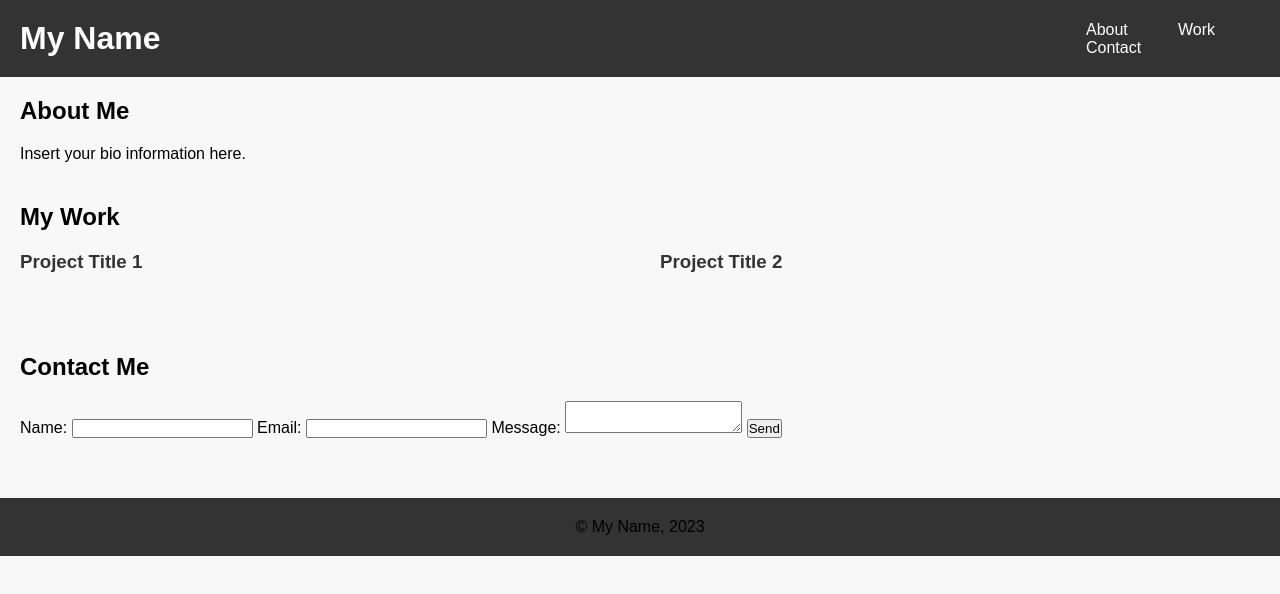
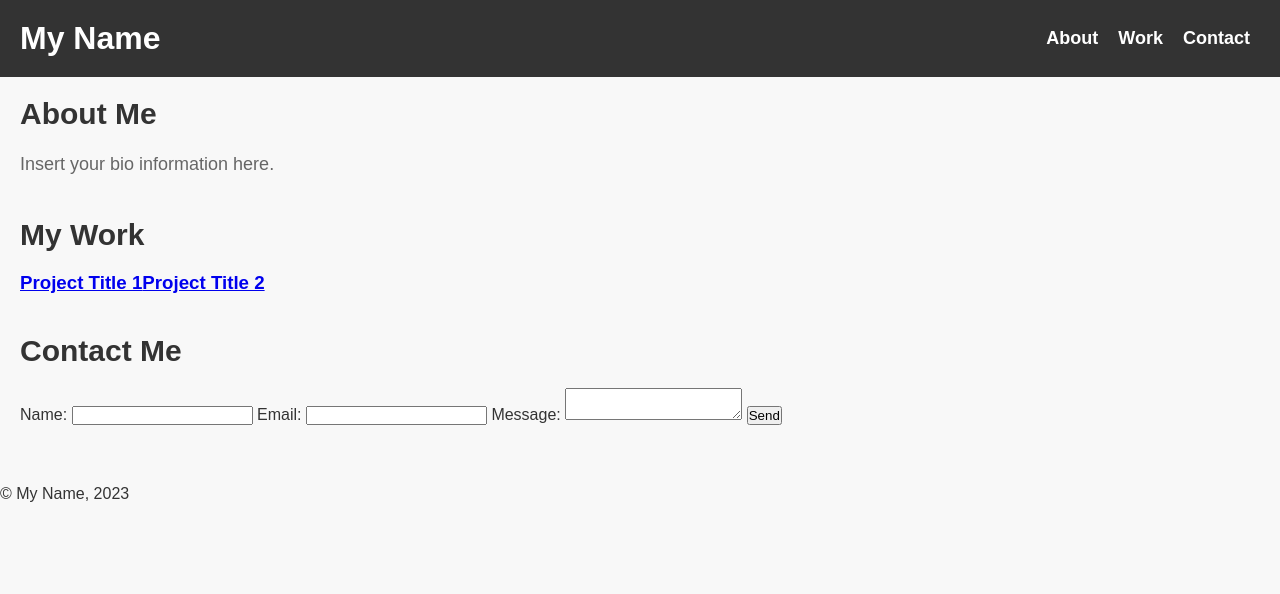
Before and after one commit to GriZimin/GriZimin.github.io, a plain HTML site: page index.html in a window 1280 px wide. Drawn offline with Linux system fonts and the light colour scheme.

Commit message:
Update style.css

```diff
--- a/style.css
+++ b/style.css
@@ -9,6 +9,7 @@
 body {
   font-family: Arial, sans-serif;
   background-color: #f8f8f8;
+  color: #333;
 }
 
 /* Header styles */
@@ -32,6 +33,13 @@ nav ul li {
 nav ul li a {
   color: #fff;
   text-decoration: none;
+  font-weight: bold;
+  font-size: 18px;
+  transition: all 0.2s ease-in-out;
+}
+
+nav ul li a:hover {
+  color: #f8f8f8;
 }
 
 /* Main styles */
@@ -45,6 +53,14 @@ section {
 
 section h2 {
   margin-bottom: 20px;
+  font-size: 30px;
+  color: #333;
+}
+
+section p {
+  font-size: 18px;
+  line-height: 1.5;
+  color: #666;
 }
 
 ul {
@@ -54,30 +70,4 @@ ul {
 }
 
 li {
-  width: calc(50% - 20px);
-  margin-right: 40px;
-  margin-bottom: 40px;
-}
-
-li:last-child {
-  margin-right: 0;
-}
-
-a {
-  display: block;
-  text-decoration: none;
-  color: #333;
-}
-
-img {
-  width: 100%;
-  height: auto;
-  margin-bottom: 10px;
-}
-
-/* Footer styles */
-footer {
-  text-align: center;
-  padding: 20px;
-  background-color: #333;
-  color
+  width: calc(50% -
```
